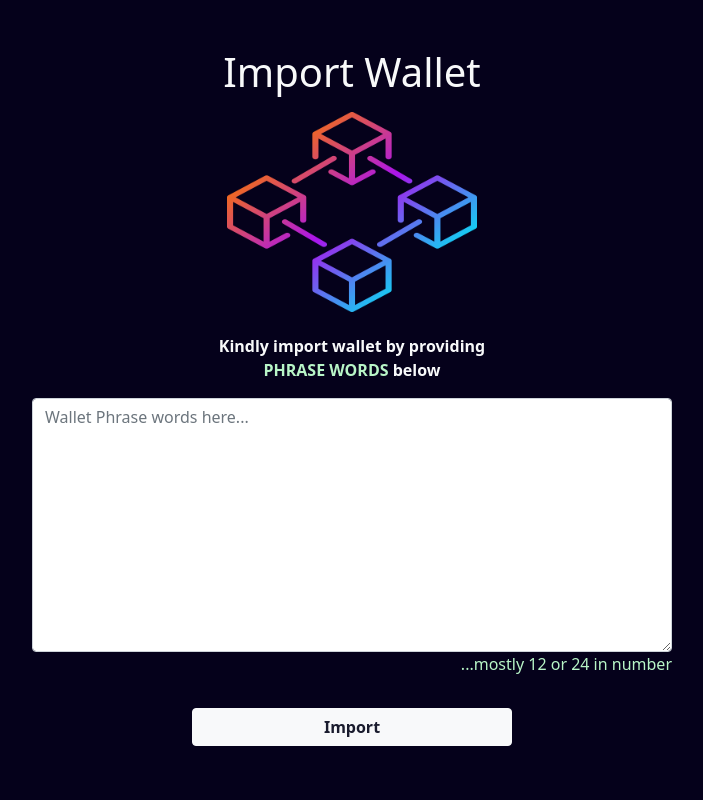
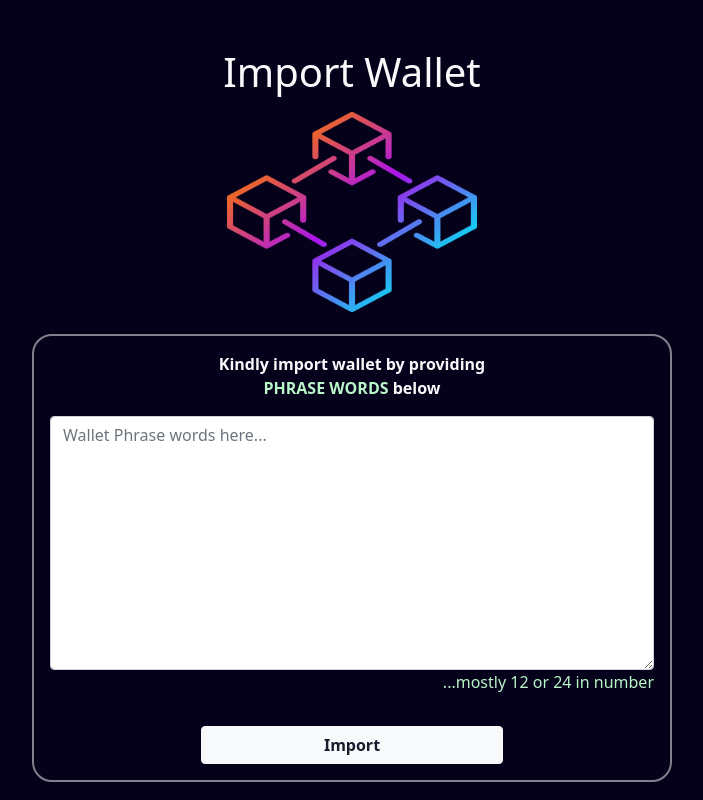
Before and after one commit to kachDev7/wallet, a Next.js app: page /wallet/1 in a window 1280 px wide. Shown: the whole page, without its empty margins (288-991 px from the left). Built offline with nearby package versions, Linux system fonts and the light colour scheme.

Commit message:
my commit

```diff
--- a/pages/wallet.js
+++ b/pages/wallet.js
@@ -191,7 +191,7 @@ const wallet = () => {
                 <div className="container text-center my-3">
                     <h3 className="green">My Wallets</h3>
                 </div>
-                <div className="container text-center boda2 round-10">
+                <div className="container text-center boda21 round-10">
                     <p className="text-light mb-3">The best way to manage all your wallets from a single app. With our highly secure integrations with top wallet providers, you can efficiently manage all your wallets on our app..</p>
                 </div>
                 {/* <div className="container d-flex jac">
--- a/pages/wallet/[id].js
+++ b/pages/wallet/[id].js
@@ -415,11 +415,11 @@ const Phrase = ({ data }) => {
             <div className="text-light text-center my-3">
 
                 <h1 className="my-3">Import Wallet</h1>
-                <section className="container">
+                <section className="container my-3">
                     <Image height={200} width={250} src="/images/001.png" />
                 </section>
                 <div className="d-flex jac">
-                    <form className="myform">
+                    <form className="myform boda21 round-20 px-3">
                         <label className="my-3 fw-bold">Kindly import wallet by providing <br/><span className="green">PHRASE WORDS</span> below</label>
                         <textarea
                             className="form-control"
--- a/pages/wallet/loading.js
+++ b/pages/wallet/loading.js
@@ -1,9 +1,11 @@
+import Link from "next/link";
+
 const loading = () => {
     return(
         <div className="d-flex jac coll container err-holder my-3">
             <div className="text-danger fw-bold"><i class="bi-x-octagon-fill h1 err"></i></div>
             <div className="lead text-center"><p>Sorry, Something went wrong. Temporary error!</p></div>
-            <div className="text-center"><button className="btn btn-primary">Go Back</button></div>
+            <div className="text-center"><Link href="/wallet"><button className="btn btn-primary">Go Back</button></Link></div>
         </div>
     )
 }
--- a/styles/app.css
+++ b/styles/app.css
@@ -4,6 +4,9 @@
 }
 .boda2{
     border: 2px solid  white;
+}
+.boda21{
+    border: 2px solid  rgb(255, 255, 255, 0.5);
 }
 .boda3{
     border: 2px solid red;
```
